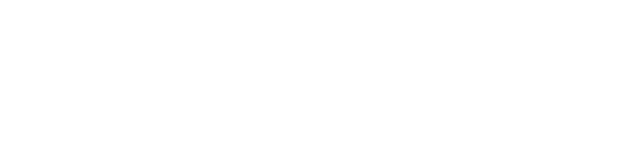
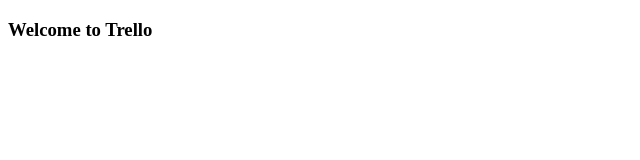
Before and after one commit to afhm/project-startet, a website: page index.html in a window 1280 px wide. Shown: the whole page, without its empty margins (0-640 px from the left). Drawn offline with Linux system fonts and the light colour scheme.

Commit message:
added welcome

```diff
--- a/index.html
+++ b/index.html
@@ -1,11 +1,14 @@
 <!DOCTYPE html>
 <html lang="en">
+
 <head>
     <meta charset="UTF-8">
     <meta name="viewport" content="width=device-width, initial-scale=1.0">
     <title>Documents</title>
 </head>
+
 <body>
+    <h3>Welcome to Trello</h3>
+</body>
 
-</body>
 </html>
```
